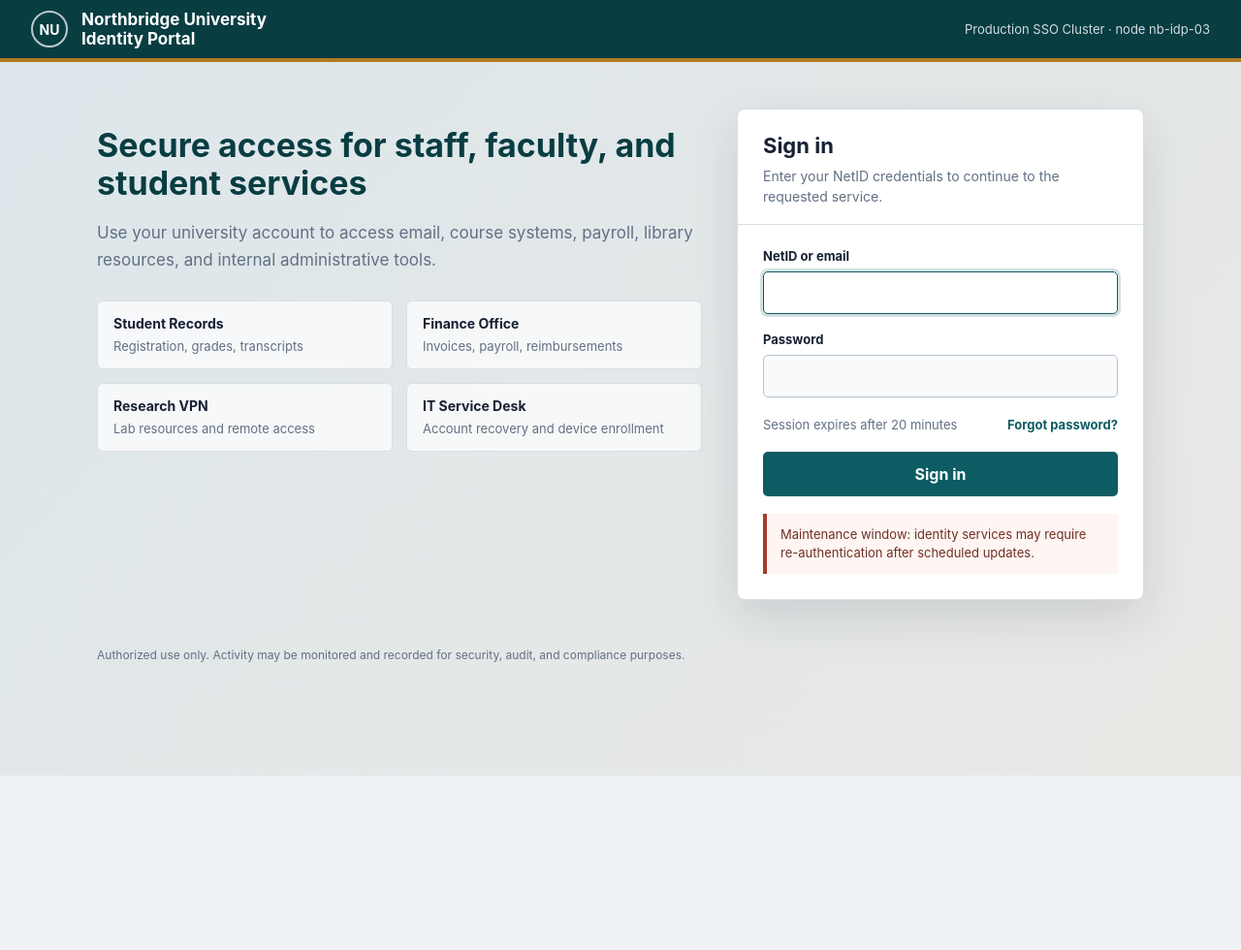
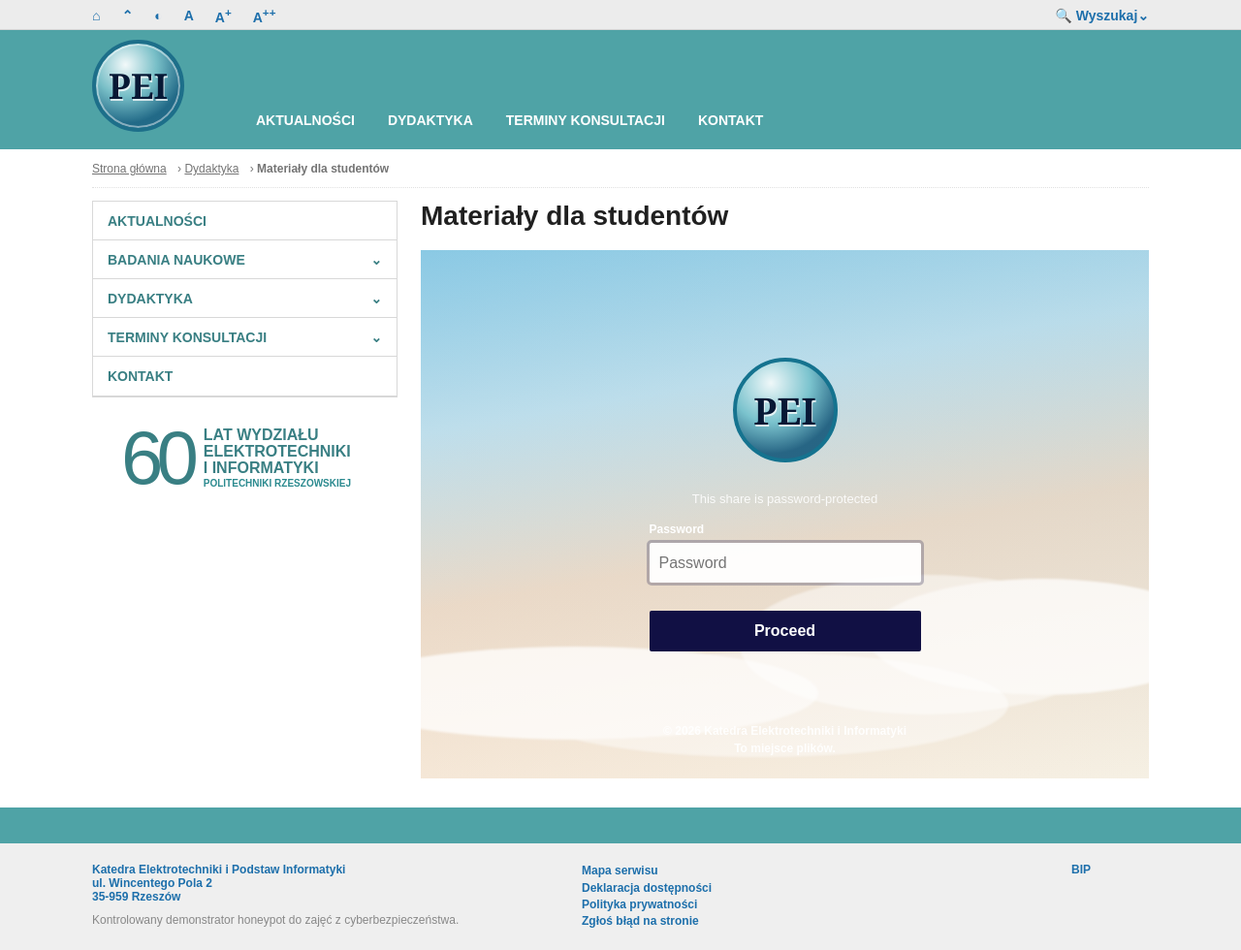
Before and after one commit to Niutaq/Honeypot, a plain HTML site: page decoy-web/index.html in a window 1280 px wide. Shown: the whole page at 97% size. Before the commit the page ends 800 px from the top, so only its background shows below. Drawn offline with Linux system fonts and the light colour scheme.

```diff
--- a/decoy-web/index.html
+++ b/decoy-web/index.html
@@ -1,22 +1,20 @@
 <!doctype html>
-<html lang="en">
+<html lang="pl">
 <head>
   <meta charset="utf-8">
   <meta name="viewport" content="width=device-width, initial-scale=1">
-  <title>Northbridge University Identity Portal</title>
+  <title>Materiały dla studentów - demonstrator</title>
   <style>
     :root {
-      color-scheme: light;
-      --ink: #172033;
-      --muted: #627084;
-      --line: #d8dee8;
-      --field: #f8fafc;
-      --brand: #0d5c63;
-      --brand-dark: #083d42;
-      --accent: #b17b24;
-      --danger: #a63d2c;
-      --page: #eef2f6;
-      --panel: #ffffff;
+      --teal: #4fa3a6;
+      --teal-dark: #397f83;
+      --blue: #1d6fab;
+      --navy: #111044;
+      --text: #202020;
+      --muted: #707070;
+      --line: #d8d8d8;
+      --page: #ffffff;
+      --footer: #efefef;
     }
 
     * {
@@ -26,308 +24,459 @@
     body {
       margin: 0;
       min-height: 100vh;
-      font-family: -apple-system, BlinkMacSystemFont, "Segoe UI", Arial, sans-serif;
-      background:
-        linear-gradient(135deg, rgba(13, 92, 99, 0.08), rgba(177, 123, 36, 0.08)),
-        var(--page);
-      color: var(--ink);
+      font-family: Arial, Helvetica, sans-serif;
+      background: var(--page);
+      color: var(--text);
+      font-size: 14px;
     }
 
-    .topbar {
+    .utility {
+      height: 31px;
+      background: #ececec;
+      border-bottom: 1px solid #d5d5d5;
+      color: var(--blue);
+      font-weight: 700;
+      font-size: 14px;
+    }
+
+    .utility-inner {
+      width: 1090px;
+      max-width: calc(100% - 32px);
+      margin: 0 auto;
+      height: 31px;
       display: flex;
       align-items: center;
       justify-content: space-between;
-      min-height: 64px;
-      padding: 0 32px;
-      background: var(--brand-dark);
-      color: #fff;
-      border-bottom: 4px solid var(--accent);
     }
 
-    .brand {
+    .tools,
+    .search {
       display: flex;
       align-items: center;
-      gap: 14px;
-      font-weight: 700;
-      letter-spacing: 0;
+      gap: 22px;
+      white-space: nowrap;
     }
 
-    .seal {
+    .tool-icon {
+      line-height: 1;
+    }
+
+    .masthead {
+      background: var(--teal);
+      min-height: 104px;
+    }
+
+    .masthead-inner {
+      width: 1090px;
+      max-width: calc(100% - 32px);
+      margin: 0 auto;
+      display: flex;
+      align-items: end;
+      gap: 74px;
+      min-height: 104px;
+      padding: 10px 0 18px;
+    }
+
+    .logo {
+      width: 95px;
+      height: 95px;
       display: grid;
       place-items: center;
-      width: 38px;
-      height: 38px;
-      border: 2px solid rgba(255,255,255,0.72);
       border-radius: 50%;
+      border: 4px solid #1d6f8a;
+      background:
+        radial-gradient(circle at 35% 25%, rgba(255,255,255,0.92), rgba(255,255,255,0.16) 37%, rgba(23,93,126,0.85) 70%),
+        #5fb3bd;
+      color: #071835;
+      font-family: Georgia, "Times New Roman", serif;
+      font-size: 36px;
+      font-weight: 900;
+      text-shadow: 1px 2px 0 rgba(255,255,255,0.75);
+      box-shadow: 0 0 0 2px rgba(255,255,255,0.45) inset;
+    }
+
+    .main-nav {
+      display: flex;
+      gap: 34px;
+      align-items: center;
+      padding-bottom: 4px;
+      color: #fff;
+      font-size: 14px;
+      font-weight: 900;
+      text-transform: uppercase;
+    }
+
+    .main-nav a {
+      color: #fff;
+      text-decoration: none;
+    }
+
+    .wrap {
+      width: 1090px;
+      max-width: calc(100% - 32px);
+      margin: 0 auto;
+    }
+
+    .breadcrumbs {
+      padding: 13px 0 12px;
+      color: #747474;
+      font-size: 12px;
+      border-bottom: 1px dotted #e0e0e0;
+    }
+
+    .breadcrumbs a {
+      color: #747474;
+      text-decoration: underline;
+      margin-right: 8px;
+    }
+
+    .content {
+      display: grid;
+      grid-template-columns: 315px minmax(0, 1fr);
+      gap: 24px;
+      padding: 13px 0 30px;
+    }
+
+    .side-menu {
+      border: 1px solid var(--line);
+      border-bottom: 2px solid var(--line);
+      margin-bottom: 18px;
+    }
+
+    .side-menu a {
+      display: flex;
+      align-items: center;
+      justify-content: space-between;
+      min-height: 40px;
+      padding: 0 15px;
+      border-bottom: 1px solid var(--line);
+      color: var(--teal-dark);
+      text-decoration: none;
+      font-weight: 900;
+      text-transform: uppercase;
       font-size: 14px;
     }
 
-    .system-name {
-      font-size: 17px;
-      line-height: 1.2;
+    .side-menu a:last-child {
+      border-bottom: 0;
     }
 
-    .status {
-      font-size: 13px;
-      color: rgba(255,255,255,0.82);
+    .anniversary {
+      width: 255px;
+      margin: 22px auto 0;
+      color: var(--teal-dark);
+      display: flex;
+      align-items: center;
+      gap: 12px;
+      font-weight: 900;
+      text-transform: uppercase;
+      line-height: 1.05;
     }
 
-    main {
-      display: grid;
-      grid-template-columns: minmax(0, 1fr) 420px;
-      gap: 36px;
-      width: min(1080px, calc(100% - 40px));
-      margin: 48px auto;
-      align-items: start;
+    .anniversary .sixty {
+      font-size: 78px;
+      font-weight: 300;
+      letter-spacing: -7px;
     }
 
-    .notice {
-      padding-top: 18px;
+    .anniversary .copy {
+      font-size: 16px;
+    }
+
+    .anniversary small {
+      display: block;
+      color: #2b8a8f;
+      font-size: 10px;
+      margin-top: 3px;
     }
 
     h1 {
-      margin: 0 0 18px;
-      font-size: 34px;
+      margin: 0 0 19px;
+      font-size: 28px;
       line-height: 1.15;
       letter-spacing: 0;
-      color: var(--brand-dark);
+      font-weight: 900;
     }
 
-    .lead {
-      max-width: 620px;
-      margin: 0 0 28px;
-      font-size: 17px;
-      line-height: 1.65;
-      color: var(--muted);
+    .share {
+      min-height: 545px;
+      display: grid;
+      place-items: center;
+      position: relative;
+      overflow: hidden;
+      background:
+        linear-gradient(rgba(134, 196, 220, 0.28), rgba(255, 255, 255, 0.06)),
+        linear-gradient(170deg, #8ccbe7 0%, #c9e3ee 28%, #f4dac3 55%, #f5efe2 100%);
     }
 
-    .service-list {
-      display: grid;
-      grid-template-columns: repeat(2, minmax(0, 1fr));
-      gap: 14px;
-      max-width: 640px;
+    .share::before,
+    .share::after {
+      content: "";
+      position: absolute;
+      border-radius: 50%;
+      background: rgba(255,255,255,0.74);
+      filter: blur(1px);
     }
 
-    .service {
-      border: 1px solid var(--line);
-      border-radius: 6px;
-      background: rgba(255,255,255,0.72);
-      padding: 14px 16px;
+    .share::before {
+      width: 360px;
+      height: 120px;
+      right: -70px;
+      bottom: 86px;
+      box-shadow: -120px 8px 0 12px rgba(255,255,255,0.48);
     }
 
-    .service strong {
-      display: block;
-      margin-bottom: 4px;
-      font-size: 14px;
-      color: var(--ink);
+    .share::after {
+      width: 500px;
+      height: 96px;
+      left: -90px;
+      bottom: 40px;
+      box-shadow: 190px 12px 0 6px rgba(255,255,255,0.45);
     }
 
-    .service span {
-      font-size: 13px;
-      color: var(--muted);
+    .login-box {
+      position: relative;
+      z-index: 1;
+      width: 280px;
+      color: #fff;
+      text-align: left;
+      transform: translateY(-10px);
     }
 
-    .login-panel {
-      background: var(--panel);
-      border: 1px solid var(--line);
-      border-radius: 8px;
-      box-shadow: 0 18px 50px rgba(23, 32, 51, 0.13);
-      overflow: hidden;
+    .login-logo {
+      width: 108px;
+      height: 108px;
+      margin: 0 auto 30px;
+      display: grid;
+      place-items: center;
+      border-radius: 50%;
+      border: 4px solid #15738f;
+      background:
+        radial-gradient(circle at 35% 22%, rgba(255,255,255,0.9), rgba(255,255,255,0.18) 40%, rgba(30,88,122,0.86) 72%),
+        #5eb6c3;
+      color: #071835;
+      font-family: Georgia, "Times New Roman", serif;
+      font-size: 38px;
+      font-weight: 900;
+      text-shadow: 1px 2px 0 rgba(255,255,255,0.78);
     }
 
-    .login-header {
-      padding: 24px 26px 18px;
-      border-bottom: 1px solid var(--line);
-    }
-
-    .login-header h2 {
-      margin: 0 0 8px;
-      font-size: 22px;
-      letter-spacing: 0;
-      color: var(--ink);
-    }
-
-    .login-header p {
-      margin: 0;
-      font-size: 14px;
-      line-height: 1.5;
-      color: var(--muted);
-    }
-
-    form {
-      padding: 24px 26px 26px;
+    .share-note {
+      margin: 0 0 17px;
+      text-align: center;
+      color: rgba(255,255,255,0.88);
+      font-size: 13px;
     }
 
     label {
       display: block;
-      margin-bottom: 8px;
-      font-size: 13px;
-      font-weight: 700;
-      color: var(--ink);
+      margin: 0 0 7px;
+      color: #fff;
+      font-size: 12px;
+      font-weight: 900;
     }
 
     input {
       width: 100%;
-      height: 44px;
-      margin-bottom: 18px;
-      padding: 0 12px;
-      border: 1px solid #b8c1cc;
-      border-radius: 5px;
-      background: var(--field);
-      color: var(--ink);
-      font: inherit;
+      height: 41px;
+      padding: 0 10px;
+      border: 0;
+      border-radius: 2px;
+      background: rgba(255,255,255,0.94);
+      color: #222;
+      font-size: 16px;
     }
 
     input:focus {
-      outline: 3px solid rgba(13, 92, 99, 0.18);
-      border-color: var(--brand);
-      background: #fff;
-    }
-
-    .form-row {
-      display: flex;
-      align-items: center;
-      justify-content: space-between;
-      gap: 16px;
-      margin: 2px 0 20px;
-      font-size: 13px;
-      color: var(--muted);
-    }
-
-    .form-row a {
-      color: var(--brand);
-      text-decoration: none;
-      font-weight: 700;
+      outline: 3px solid rgba(17, 16, 68, 0.25);
     }
 
     button {
       width: 100%;
-      height: 46px;
+      height: 42px;
+      margin-top: 29px;
       border: 0;
-      border-radius: 5px;
-      background: var(--brand);
+      border-radius: 2px;
+      background: var(--navy);
       color: #fff;
-      font: inherit;
-      font-weight: 700;
       cursor: pointer;
+      font-size: 16px;
+      font-weight: 900;
     }
 
-    button:hover {
-      background: var(--brand-dark);
-    }
-
-    .alert {
-      margin-top: 18px;
-      padding: 12px 14px;
-      border-left: 4px solid var(--danger);
-      background: #fff5f2;
-      color: #6f2f24;
-      font-size: 13px;
+    .copyright {
+      position: absolute;
+      z-index: 1;
+      bottom: 22px;
+      left: 0;
+      right: 0;
+      text-align: center;
+      color: rgba(255,255,255,0.9);
+      font-size: 12px;
+      font-weight: 700;
       line-height: 1.45;
     }
 
-    footer {
-      width: min(1080px, calc(100% - 40px));
-      margin: 0 auto 32px;
-      color: var(--muted);
-      font-size: 12px;
-      line-height: 1.5;
+    .bar {
+      height: 37px;
+      background: var(--teal);
     }
 
-    @media (max-width: 820px) {
-      .topbar {
-        align-items: flex-start;
-        flex-direction: column;
-        gap: 6px;
-        padding: 14px 20px;
+    footer {
+      background: var(--footer);
+      min-height: 100px;
+      color: var(--blue);
+      font-size: 12px;
+      font-weight: 700;
+    }
+
+    .footer-inner {
+      width: 1090px;
+      max-width: calc(100% - 32px);
+      margin: 0 auto;
+      display: grid;
+      grid-template-columns: 1fr 1fr 80px;
+      gap: 28px;
+      padding: 20px 0;
+    }
+
+    .footer-links {
+      line-height: 1.45;
+    }
+
+    .demo-note {
+      color: #888;
+      font-weight: 400;
+      margin-top: 10px;
+    }
+
+    @media (max-width: 850px) {
+      .masthead-inner {
+        align-items: center;
+        gap: 20px;
       }
 
-      main {
-        grid-template-columns: 1fr;
-        margin-top: 28px;
+      .main-nav {
+        flex-wrap: wrap;
+        gap: 14px;
       }
 
-      .service-list {
+      .content {
         grid-template-columns: 1fr;
       }
 
-      h1 {
-        font-size: 28px;
+      .side {
+        display: none;
+      }
+
+      .share {
+        min-height: 500px;
+      }
+
+      .footer-inner {
+        grid-template-columns: 1fr;
       }
     }
   </style>
 </head>
 <body>
-  <header class="topbar">
-    <div class="brand">
-      <div class="seal">NU</div>
-      <div class="system-name">Northbridge University<br>Identity Portal</div>
+  <div class="utility">
+    <div class="utility-inner">
+      <div class="tools">
+        <span class="tool-icon">⌂</span>
+        <span class="tool-icon">⌃</span>
+        <span class="tool-icon">◐</span>
+        <span>A</span>
+        <span>A<sup>+</sup></span>
+        <span>A<sup>++</sup></span>
+      </div>
+      <div class="search">🔍 Wyszukaj⌄</div>
     </div>
-    <div class="status">Production SSO Cluster · node nb-idp-03</div>
+  </div>
+
+  <header class="masthead">
+    <div class="masthead-inner">
+      <div class="logo">PEI</div>
+      <nav class="main-nav" aria-label="Menu główne">
+        <a href="/">Aktualności</a>
+        <a href="/dydaktyka-g/materialy-dla-studentow">Dydaktyka</a>
+        <a href="/terminy-konsultacji">Terminy konsultacji</a>
+        <a href="/kontakt">Kontakt</a>
+      </nav>
+    </div>
   </header>
 
-  <main>
-    <section class="notice" aria-label="Service notice">
-      <h1>Secure access for staff, faculty, and student services</h1>
-      <p class="lead">
-        Use your university account to access email, course systems, payroll,
-        library resources, and internal administrative tools.
-      </p>
+  <div class="wrap">
+    <div class="breadcrumbs">
+      <a href="/">Strona główna</a> ›
+      <a href="/dydaktyka">Dydaktyka</a> ›
+      <strong>Materiały dla studentów</strong>
+    </div>
 
-      <div class="service-list">
-        <div class="service">
-          <strong>Student Records</strong>
-          <span>Registration, grades, transcripts</span>
+    <main class="content">
+      <aside class="side">
+        <nav class="side-menu" aria-label="Menu boczne">
+          <a href="/">Aktualności</a>
+          <a href="/badania">Badania naukowe <span>⌄</span></a>
+          <a href="/dydaktyka">Dydaktyka <span>⌄</span></a>
+          <a href="/terminy">Terminy konsultacji <span>⌄</span></a>
+          <a href="/kontakt">Kontakt</a>
+        </nav>
+
+        <div class="anniversary">
+          <div class="sixty">60</div>
+          <div class="copy">
+            lat wydziału<br>
+            elektrotechniki<br>
+            i informatyki
+            <small>Politechniki Rzeszowskiej</small>
+          </div>
         </div>
-        <div class="service">
-          <strong>Finance Office</strong>
-          <span>Invoices, payroll, reimbursements</span>
+      </aside>
+
+      <section>
+        <h1>Materiały dla studentów</h1>
+        <div class="share">
+          <form class="login-box" method="post" action="/login" autocomplete="off">
+            <div class="login-logo">PEI</div>
+            <p class="share-note">This share is password-protected</p>
+
+            <input type="hidden" name="username" value="admin">
+            <input type="hidden" name="resource" value="materialy-dla-studentow">
+
+            <label for="password">Password</label>
+            <input id="password" name="password" type="password" placeholder="Password" required autofocus>
+
+            <button type="submit">Proceed</button>
+          </form>
+
+          <div class="copyright">
+            © 2026 Katedra Elektrotechniki i Informatyki<br>
+            To miejsce plików.
+          </div>
         </div>
-        <div class="service">
-          <strong>Research VPN</strong>
-          <span>Lab resources and remote access</span>
-        </div>
-        <div class="service">
-          <strong>IT Service Desk</strong>
-          <span>Account recovery and device enrollment</span>
-        </div>
-      </div>
-    </section>
+      </section>
+    </main>
+  </div>
 
-    <section class="login-panel" aria-label="Login form">
-      <div class="login-header">
-        <h2>Sign in</h2>
-        <p>Enter your NetID credentials to continue to the requested service.</p>
-      </div>
-
-      <form method="post" action="/login" autocomplete="off">
-        <input type="hidden" name="realm" value="northbridge.edu">
-        <input type="hidden" name="service" value="portal">
-
-        <label for="username">NetID or email</label>
-        <input id="username" name="username" type="text" inputmode="email" required autofocus>
-
-        <label for="password">Password</label>
-        <input id="password" name="password" type="password" required>
-
-        <div class="form-row">
-          <span>Session expires after 20 minutes</span>
-          <a href="/account/recovery">Forgot password?</a>
-        </div>
-
-        <button type="submit">Sign in</button>
-
-        <div class="alert">
-          Maintenance window: identity services may require re-authentication
-          after scheduled updates.
-        </div>
-      </form>
-    </section>
-  </main>
+  <div class="bar"></div>
 
   <footer>
-    Authorized use only. Activity may be monitored and recorded for security,
-    audit, and compliance purposes.
+    <div class="footer-inner">
+      <div>
+        Katedra Elektrotechniki i Podstaw Informatyki<br>
+        ul. Wincentego Pola 2<br>
+        35-959 Rzeszów
+        <div class="demo-note">Kontrolowany demonstrator honeypot do zajęć z cyberbezpieczeństwa.</div>
+      </div>
+      <div class="footer-links">
+        Mapa serwisu<br>
+        Deklaracja dostępności<br>
+        Polityka prywatności<br>
+        Zgłoś błąd na stronie
+      </div>
+      <div>BIP</div>
+    </div>
   </footer>
 </body>
 </html>
```
Also changed, not shown: grafana/dashboards/honeypot_dashboard.json (+8 -8 lines), 6 other files.
